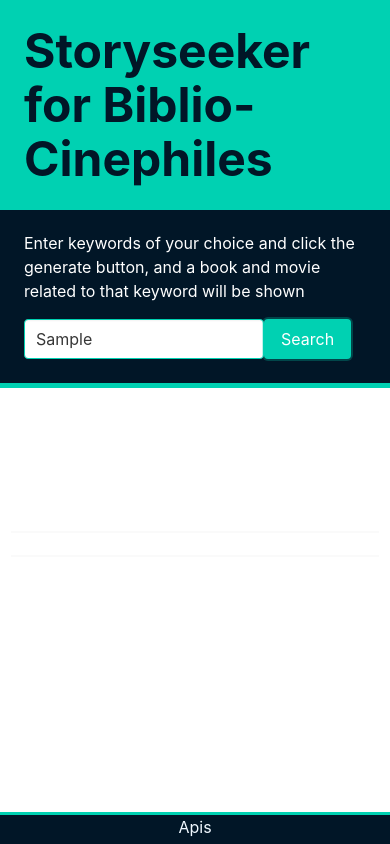
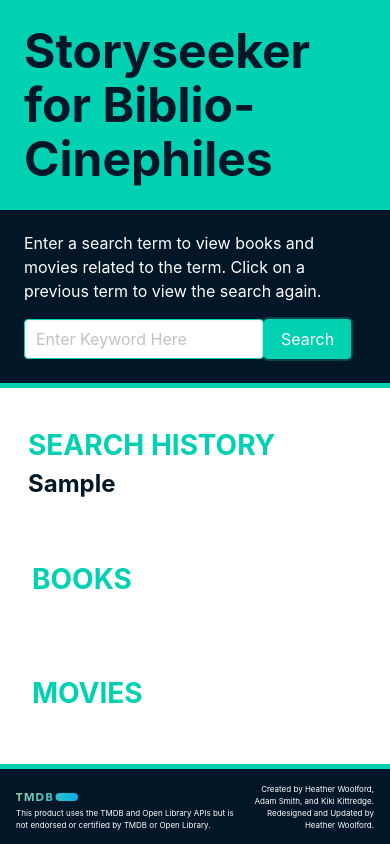
Before and after one commit to hwoolford/storyseeker-for-biblio-cinephiles-v2, a plain HTML site: page index.html in a window 390 px wide. Both pictures are taken after typing "Sample" into the empty fields and a click on the input "Search". Drawn offline with nearby package versions, Linux system fonts and the light colour scheme; no server answers.

Commit message:
Updated styling and layout

```diff
--- a/assets/css/style.css
+++ b/assets/css/style.css
@@ -1,8 +1,15 @@
+* {
+  box-sizing: border-box;
+  margin: 0;
+  padding: 0;
+}
+
 header {
   font-size: 48px;
   background-color: #00d1b2;
   padding: 1.5rem;
   border-bottom: #011627 5px solid;
+  display: flex;
 }
 
 .title {
@@ -27,14 +34,26 @@ header {
   display: flex;
 }
 
+.column-heading, .column-heading-pad {
+  font-size: 1.75rem;
+  font-weight: bold;
+  color: #00d1b2;
+  padding-top: 2rem;
+}
+
+.column-heading-pad {
+  padding-left: 2rem;
+}
+
 #search-history {
-  padding-left: 2rem;
-  padding-top: 2rem;
+  padding-left: 2.5rem;
+  padding-top: 1rem;
 }
 
 #book-output {
   padding-left: 2.5rem;
-  padding-top: 2rem;
+  padding-top: 1rem;
+  padding-right: 2.5rem;
 }
 
 #search-input {
@@ -44,13 +63,13 @@ header {
 #history {
   font-size: 1.5rem;
   font-weight: bold;
-  /* color: #00d1b2; */
   color: #011627;
 }
 
 #main_movie {
   padding-right: 2.5rem;
-  padding-top: 2rem;
+  padding-top: 1rem;
+  padding-left: 2.5rem;
 }
 
 .output-title {
@@ -81,11 +100,46 @@ footer {
   left: 0;
   bottom: 0;
   width: 100%;
-  height: 2rem;
+  height: 5rem;
   background-color: #011627;
-  color: aliceblue;
-  text-align: center;
-  border-top: #00d1b2 solid 3px;
+  color: white;
+  border-top: #00d1b2 solid 5px;
+  display: flex;
+  align-items: center;
+  justify-content: space-between;
 }
 
-/* Clear floats after the columns */
+#tmdb img {
+  height: 1rem;
+}
+
+#tmdb {
+  padding-left: 1rem;
+}
+
+#developers {
+  padding-right: 1rem;
+  text-align: right;
+}
+
+@media screen and (max-width: 950px){
+  footer p {
+    font-size: .75rem;
+  }
+}
+
+@media screen and (max-width: 500px){
+  footer p {
+    font-size: .5rem;
+  }
+
+  #tmdb img {
+    height: .5rem;
+  }
+}
+
+@media screen and (max-width: 360px) {
+  #search-input {
+    width: 12rem;
+  }
+}
--- a/assets/javascript/script.js
+++ b/assets/javascript/script.js
@@ -19,7 +19,7 @@ const movieAuth = {
 };
 
 function findMovies(search) {
-  let movieURL = `https://api.themoviedb.org/3/search/movie?include_adult=false&original_language=en-US&page=1&query=${search}`;
+  const movieURL = `https://api.themoviedb.org/3/search/movie?include_adult=false&original_language=en-US&page=1&query=${search}`;
   fetch(movieURL, movieAuth)
     .then(function (response) {
       return response.json();
@@ -76,9 +76,8 @@ function findBooks(search) {
   fetch(bookURL)
     .then((response) => response.json())
     .then((data) => {
-      // console.log(data.works);
       if (data.works.length === 0) {
-        modal.classList.add("is-active"); // Open the modal
+        modal.classList.add("is-active");
       } else {
         outputList.innerHTML = "";
         data.works.forEach((book) => {
@@ -100,27 +99,40 @@ function findBooks(search) {
     });
 }
 
-formInput.addEventListener("input", function () {
-  const errorMessage = formInput.parentNode.querySelector(".error-message");
-  if (errorMessage) {
-    errorMessage.remove(); // Remove the error message from the DOM
-  }
-});
-
 form.addEventListener("submit", function (event) {
   event.preventDefault();
   const searchInput = formInput.value.trim();
+
   if (searchInput === "") {
     // If the search input is empty, display a message
     const errorMessage = document.createElement("p");
     errorMessage.textContent = "Please enter a search term.";
-    errorMessage.classList.add("error-message"); // Add a class for styling
+    errorMessage.classList.add("error-message");
 
     // Insert the error message after the form input
     formInput.parentNode.insertBefore(errorMessage, formInput.nextSibling);
   } else {
-    // Open the modal instead of showing an alert
-    modal.classList.add("is-active");
+    // Remove any existing error message
+    const existingErrorMessage =
+      form.parentNode.querySelector(".error-message");
+    if (existingErrorMessage) {
+      existingErrorMessage.remove();
+    }
+
+    let storedHistory = JSON.parse(localStorage.getItem("searchTerm")) || [];
+
+    if (!Array.isArray(storedHistory)) {
+      storedHistory = [];
+    }
+
+    if (!storedHistory.includes(searchInput)) {
+      storedHistory.push(searchInput);
+    }
+    localStorage.setItem("searchTerm", JSON.stringify(storedHistory));
+
+    findMovies(searchInput);
+    findBooks(searchInput);
+    showHistory();
   }
 });
 
--- a/index.html
+++ b/index.html
@@ -1,11 +1,13 @@
 <!DOCTYPE html>
 <html lang="en">
-
   <head>
-  <meta charset="UTF-8">
-  <meta name="viewport" content="width=device-width, initial-scale=1.0">
-  <link rel="stylesheet" href="https://cdn.jsdelivr.net/npm/bulma@0.9.4/css/bulma.min.css">
-  <link rel="stylesheet" href="./assets/css/style.css">
+    <meta charset="UTF-8" />
+    <meta name="viewport" content="width=device-width, initial-scale=1.0" />
+    <link
+      rel="stylesheet"
+      href="https://cdn.jsdelivr.net/npm/bulma@0.9.4/css/bulma.min.css"
+    />
+    <link rel="stylesheet" href="./assets/css/style.css" />
     <title>StorySeeker</title>
   </head>
 
@@ -16,18 +18,31 @@
     </header>
     <!-- Div , Explanation telling user to enter keywords,  -->
     <div id="information">
-    <h2 id="directions"> Enter keywords of your choice and click the generate button, and a book and movie related to that keyword
-      will be shown
+      <h2 id="directions">
+        Enter a search term to view books and movies related to the term. Click
+        on a previous term to view the search again.
       </h2>
 
       <!-- Div, Button, Add form or button -->
       <div>
         <form id="user-form">
           <div class="text-input">
-      <input class="input is-primary" type="text" id="search-input" name="keyword" autocomplete="on" placeholder="Enter Keyword Here">
+            <input
+              class="input is-primary"
+              type="text"
+              id="search-input"
+              name="keyword"
+              autocomplete="on"
+              placeholder="Enter Keyword Here"
+            />
           </div>
           <div class="button-input">
-      <input class="button is-primary" type="submit" id="button" value="Search">
+            <input
+              class="button is-primary"
+              type="submit"
+              id="button"
+              value="Search"
+            />
           </div>
         </form>
       </div>
@@ -36,10 +51,23 @@
     <main>
       <div class="columns">
         <div id="search-history" class="column is-one-fifth">
+          <div id="left">
+            <h2 class="column-heading">SEARCH HISTORY</h2>
+          </div>
           <table id="table"></table>
         </div>
-      <div id="book-output" class="column"></div>
-      <div id="main_movie" class="column"></div>
+        <div class="column">
+          <div id="middle">
+            <h2 class="column-heading-pad">BOOKS</h2>
+          </div>
+          <div id="book-output"></div>
+        </div>
+        <div class="column">
+          <div id="right">
+            <h2 class="column-heading-pad">MOVIES</h2>
+            <div id="main_movie"></div>
+          </div>
+        </div>
       </div>
 
       <div class="row">
@@ -56,12 +84,26 @@
       </div>
     </main>
 
-  <footer>Apis included:https://developer.themoviedb.org/docs/getting-started, https://openlibrary.org/developers/api.
-   Storyseeker Website by Heather Woolford, Adam Smith, and Kiki Kittredge</footer>
-  <!-- Footer, Add attribution for API's, Created by Heather, Kiki, and Adam -->
-  <script src="https://code.jquery.com/jquery-3.7.1.min.js"
-    integrity="sha256-/JqT3SQfawRcv/BIHPThkBvs0OEvtFFmqPF/lYI/Cxo=" crossorigin="anonymous"></script>
+    <footer>
+      <div id="tmdb">
+        <a href="https://www.themoviedb.org/">
+          <img src="./assets/images/tmdb.svg" alt="The Movie Database" />
+        </a>
+        <p>
+          This product uses the TMDB and Open Library APIs but is not endorsed
+          or certified by TMDB or Open Library.
+        </p>
+      </div>
+      <div id="developers">
+        <p>Created by Heather Woolford, Adam Smith, and Kiki Kittredge.</p>
+        <p>Redesigned and Updated by Heather Woolford.</p>
+      </div>
+    </footer>
+    <script
+      src="https://code.jquery.com/jquery-3.7.1.min.js"
+      integrity="sha256-/JqT3SQfawRcv/BIHPThkBvs0OEvtFFmqPF/lYI/Cxo="
+      crossorigin="anonymous"
+    ></script>
     <script src="./assets/javascript/script.js"></script>
   </body>
-
 </html>
```
Also changed, not shown: assets/images/StorySeeker_placeholder_image.png, assets/images/tmdb.svg (added). Lines whose indentation alone changed are shown as unchanged.
